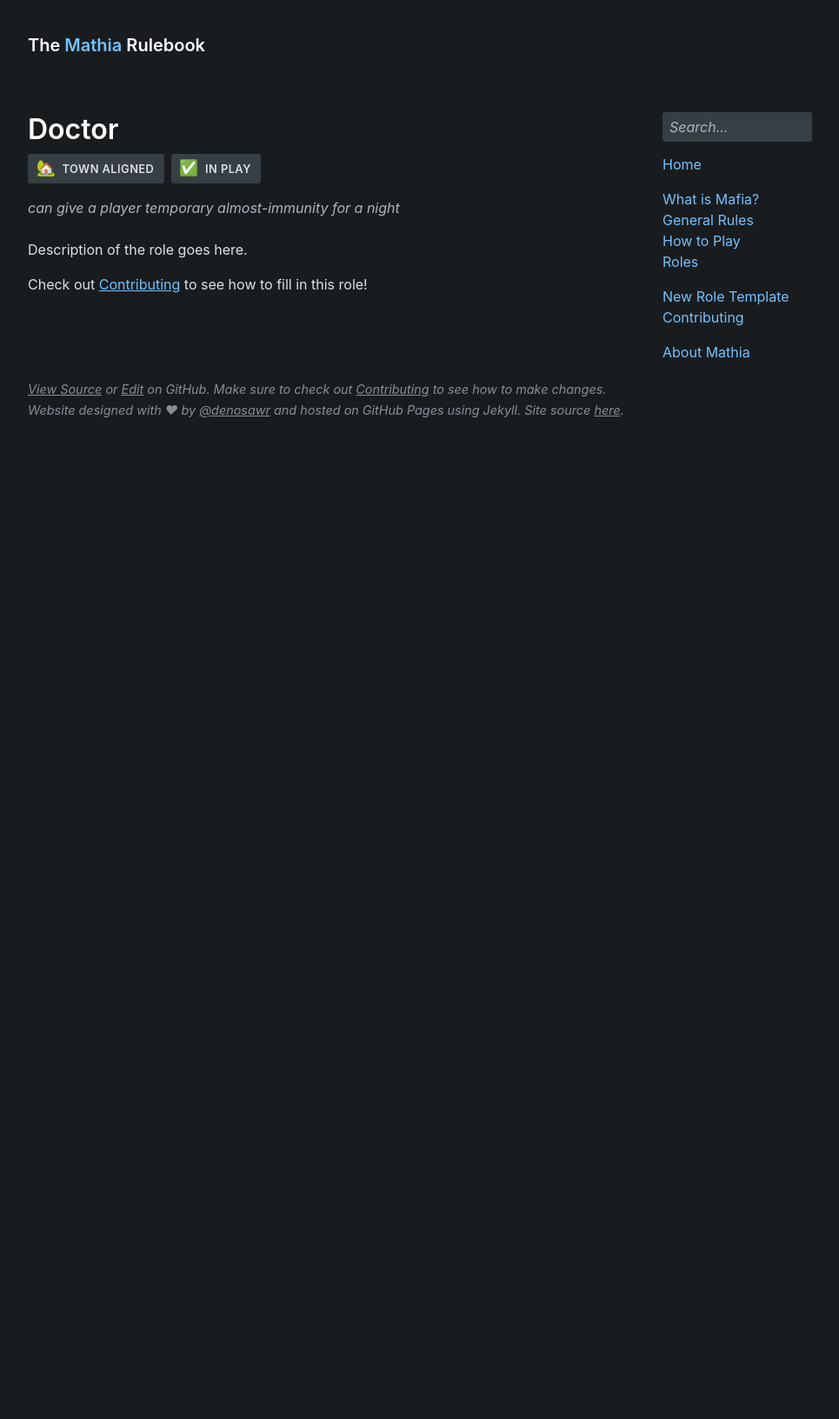
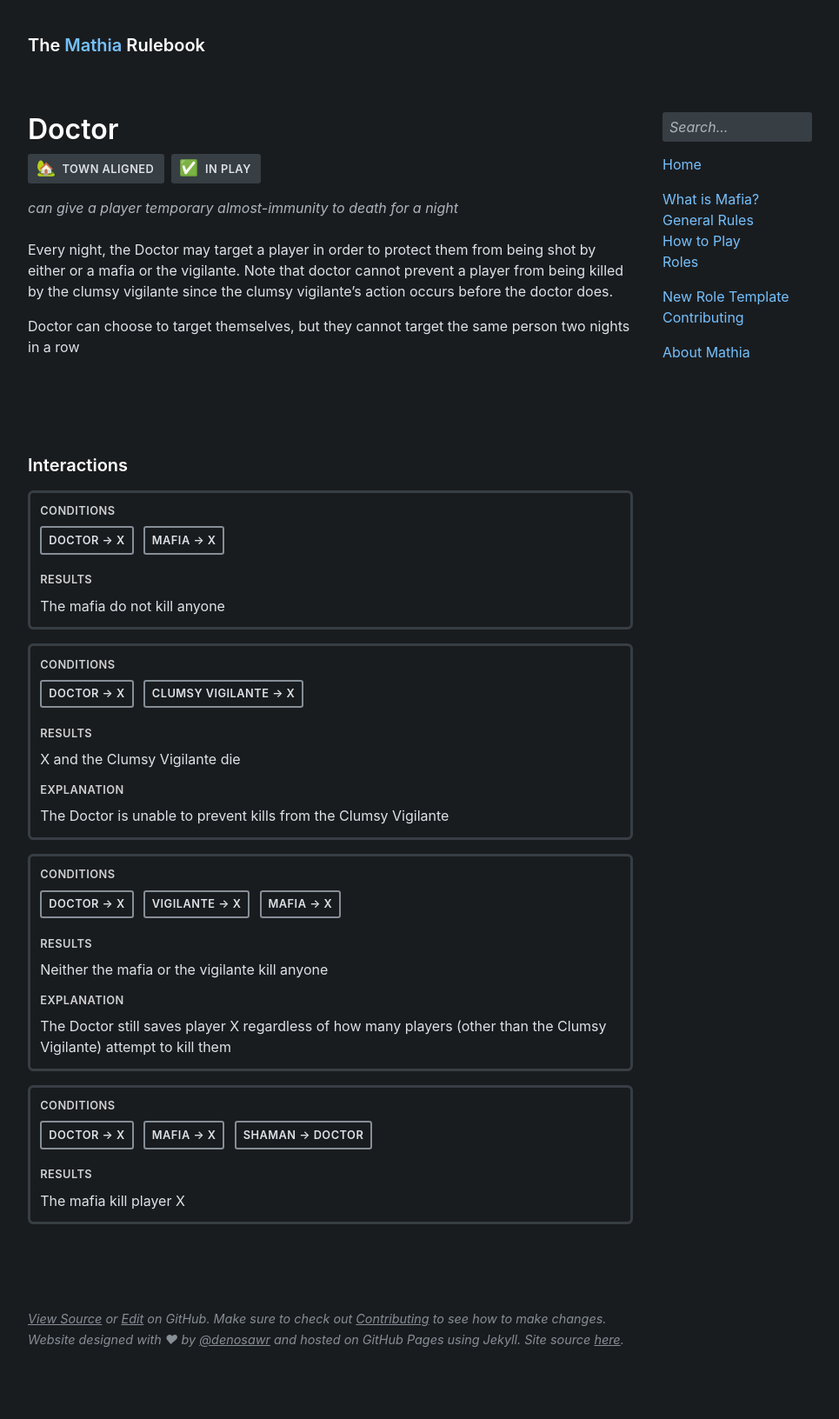
Before and after one commit to olliecheng/mathia-rulebook, a Jekyll site: the page built from roles/doctor.md, in a window 1280 px wide. Shown: the whole page at 87% size, without its empty margins (152-1117 px from the left). Built offline with Jekyll 4.4.1, drawn with Linux system fonts in a browser that asks for light colours; some web fonts are replaced; before the commit the page ends 900 px from its top, so only the background shows below that.

Commit message:
Update doctor.md
Here's an attempt at doctor

```diff
--- a/roles/doctor.md
+++ b/roles/doctor.md
@@ -3,9 +3,29 @@ title: Doctor
 layout: role
 alignment: town
 enabled: yes
-description: can give a player temporary almost-immunity for a night
+description: can give a player temporary almost-immunity to death for a night
 ---
 
-Description of the role goes here.
+Every night, the Doctor may target a player in order to protect them from being shot by either or a mafia or the vigilante. Note that doctor cannot prevent a player from being killed by the clumsy vigilante since the clumsy vigilante's action occurs before the doctor does.
 
-Check out [Contributing]({{ site.baseurl }}{% link information/contributing.md %}) to see how to fill in this role!
+Doctor can choose to target themselves, but they cannot target the same person two nights in a row
+
+{% capture interactions %}
+Doctor > X, Mafia > X;
+The mafia do not kill anyone;
+
+---
+Doctor > X, Clumsy Vigilante > X;
+X and the Clumsy Vigilante die;
+The Doctor is unable to prevent kills from the Clumsy Vigilante;
+
+---
+Doctor > X, Vigilante > X, Mafia > X;
+Neither the mafia or the vigilante kill anyone;
+The Doctor still saves player X regardless of how many players (other than the Clumsy Vigilante) attempt to kill them
+
+---
+Doctor > X, Mafia > X, Shaman > Doctor;
+The mafia kill player X;
+{% endcapture %}
+{% include interactions.html content=interactions %}
```
